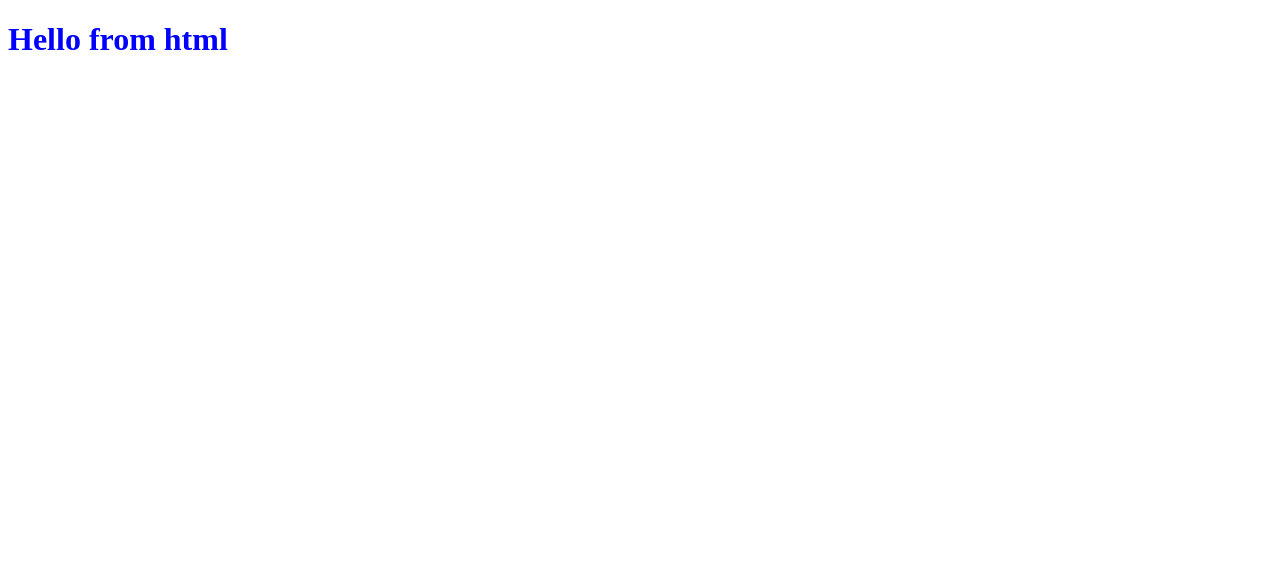
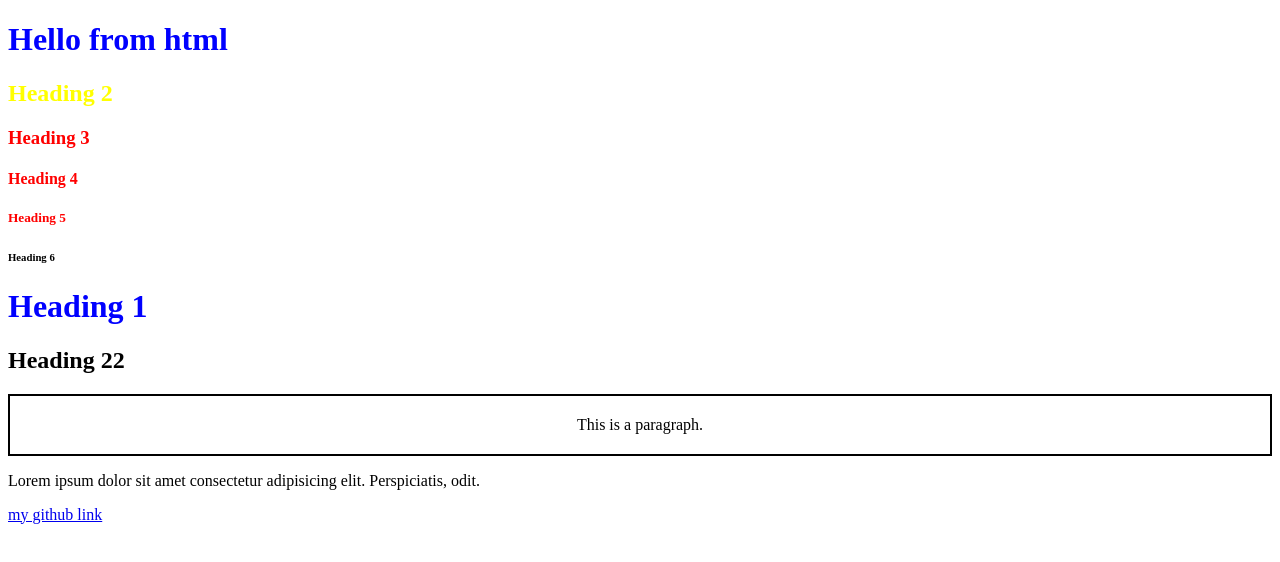
Before and after one commit to TABASSUMBEGUM-1/autosuggest, a website: page frontend/index.html in a window 1280 px wide. Drawn offline with Linux system fonts and the light colour scheme.

Commit message:
intro to html tags and css selectors

```diff
--- a/frontend/css/index.css
+++ b/frontend/css/index.css
@@ -1,3 +1,16 @@
 h1 {
     color: blue;
 }
+#heading-2 {
+    color: yellow;
+}
+.heading {
+    color: red;
+}
+.para {
+    border: 2px;
+    border-color: black;
+    border-style: solid;
+    padding: 20px;
+    text-align: center;
+}
--- a/frontend/index.html
+++ b/frontend/index.html
@@ -8,6 +8,16 @@
 </head>
 <body>
     <h1>Hello from html</h1>
+    <h2 id="heading-2">Heading 2</h2> <!--styling individual elements-->
+    <h3 class="heading">Heading 3</h3>
+    <h4 class="heading">Heading 4</h4>
+    <h5 class="heading">Heading 5</h5>
+    <h6>Heading 6</h6>
+    <h1>Heading 1</h1>
+    <h2>Heading 22</h2>
+    <p class="para">This is a paragraph.</p>
+    <p>Lorem ipsum dolor sit amet consectetur adipisicing elit. Perspiciatis, odit.</p>
+    <a href="https://github.com/TABASSUMBEGUM-1/autosuggest#">my github link</a>
     <script src="js/index.js"></script> <!-- script : jsLink to the JS file js/ is folder div thn inx.js is file name-->
 </body>
 </html>
```
